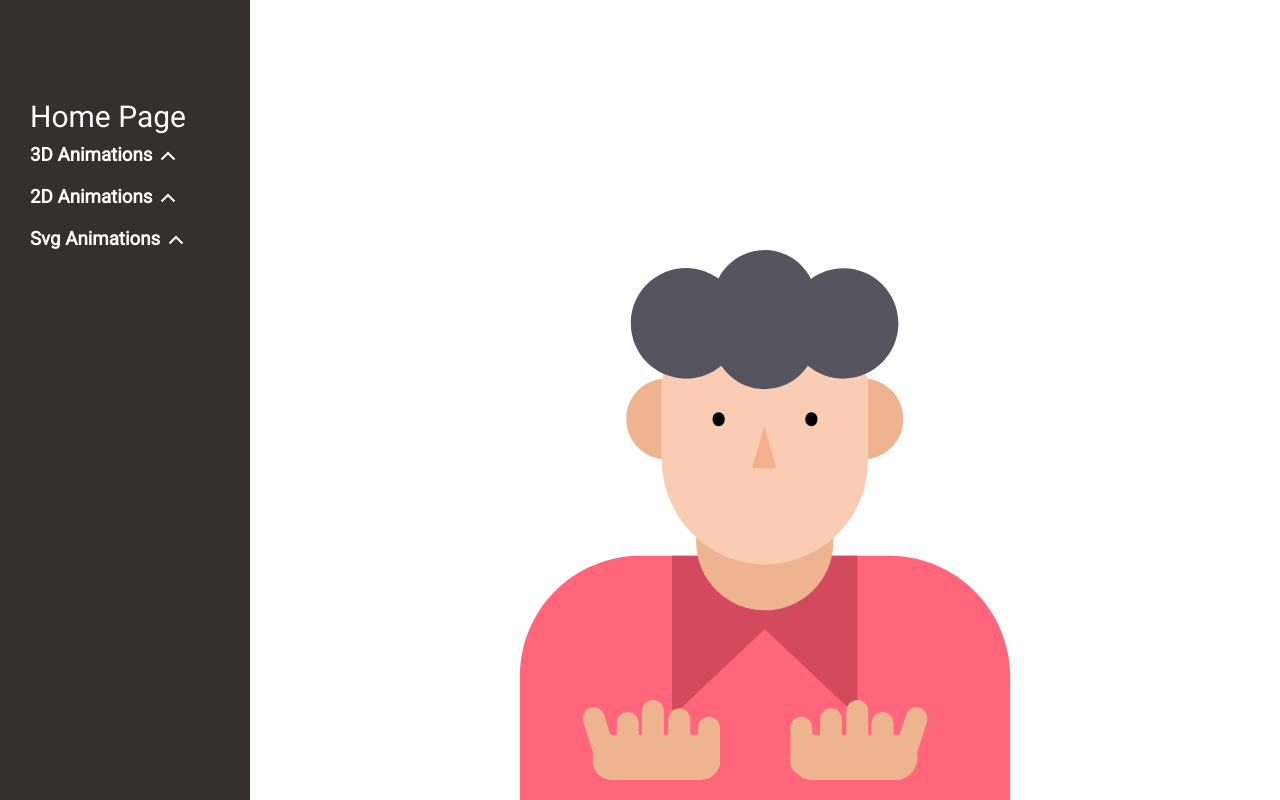
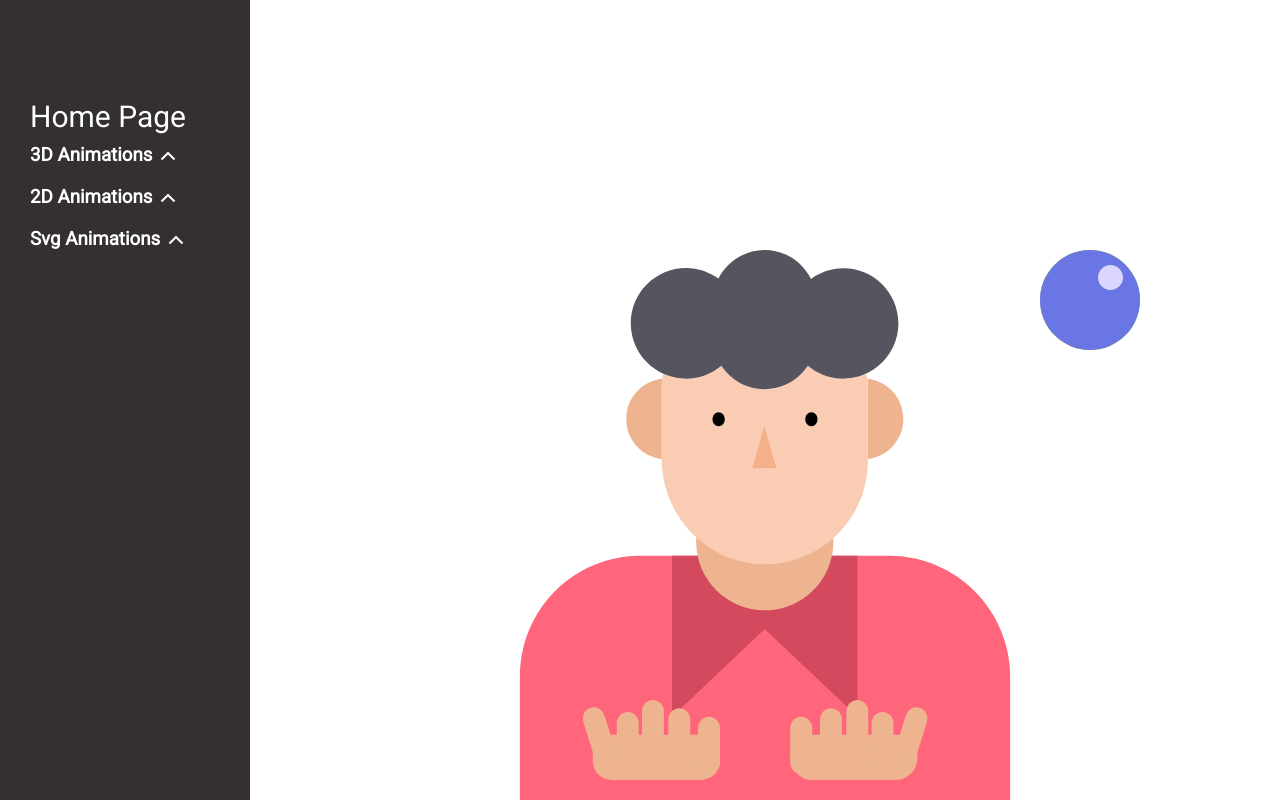
Before and after one commit to centek134/animations, a React (Create React App) app: page /svg-animations/juggler in a window 1280 px wide. Built offline with nearby package versions, Linux system fonts and the light colour scheme; some icons are missing; a web font is replaced by a local one.

Commit message:
juggler js file

```diff
--- a/src/containers/Svg_animations/Juggler/Juggler.js
+++ b/src/containers/Svg_animations/Juggler/Juggler.js
@@ -3,7 +3,9 @@ import "../../../assets/scss/containers/Svg_animations/Juggler/Juggler.css";
 import {ReactComponent as Man} from "../../../assets/svg/Juggler/man_550w_550h.svg";
 import {ReactComponent as LeftHand} from "../../../assets/svg/Juggler/left_hand_pc.svg";
 import {ReactComponent as RightHand} from "../../../assets/svg/Juggler/right_hand_pc.svg";
-import {ReactComponent as Ball} from "../../../assets/svg/Juggler/ball.svg";
+import {ReactComponent as GreenBall} from "../../../assets/svg/Juggler/green_ball.svg";
+import {ReactComponent as YellowBall} from "../../../assets/svg/Juggler/yellow_ball.svg";
+import {ReactComponent as BlueBall} from "../../../assets/svg/Juggler/blue_ball.svg";
 
 export const Juggler = () => {
   return (
@@ -12,9 +14,9 @@ export const Juggler = () => {
             <Man/>
             <LeftHand className = "left_hand"/>
             <RightHand className = "right_hand"/>
-            <Ball className = "ball nr_1"/>
-            <Ball className = "ball nr_2"/>
-            <Ball className = "ball nr_3"/>
+            <GreenBall className = "ball green"/>
+            <YellowBall className = "ball yellow"/>
+            <BlueBall className = "ball blue"/>
         </div>
 
     </section>
```
